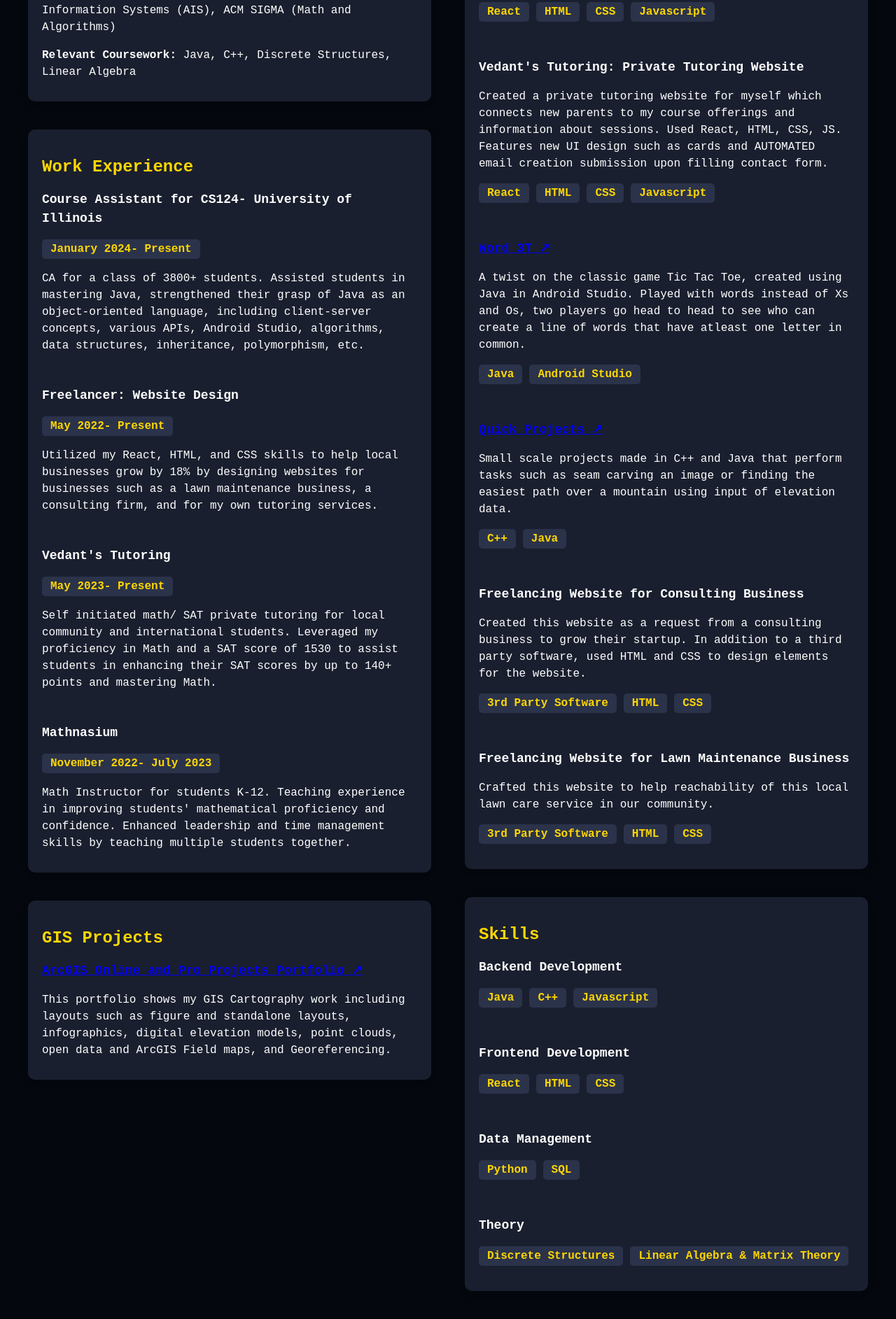
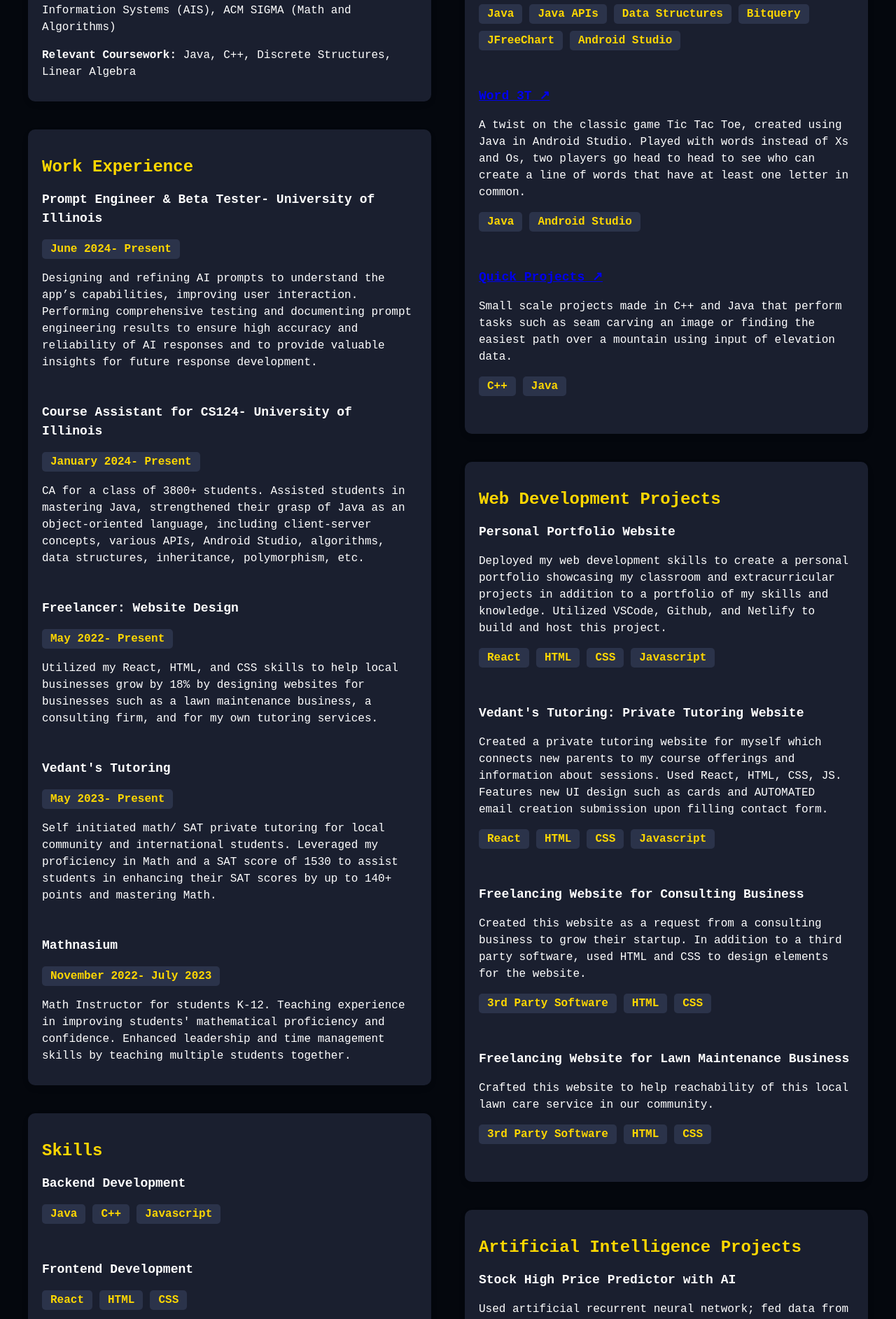
Before and after one commit to VedantCars2004/Personal-Portfolio, a React (Create React App) app: page / in a window 1280 px wide. Shown: the part 688-2573 px from the top of the page at 70% size. Built offline with nearby package versions, Linux system fonts and the light colour scheme.

Commit message:
Rearranged sections & added information

```diff
--- a/src/ProfilePage.js
+++ b/src/ProfilePage.js
@@ -1,16 +1,39 @@
-import React from 'react';
+import React, { useEffect } from 'react';
+import { Link } from 'react-router-dom';
 import LinkedinLogo from './Assets/linkedin_logo.png';
 import GithubLogo from './Assets/github_logo.png';
 import EmailLogo from './Assets/email_logo.png';
 import HandshakeLogo from './Assets/handshake_logo.png';
-import { useEffect } from 'react';
-import { Link } from 'react-router-dom';
-
+import projectsData from './bigprojects.json';
 
 const ProfilePage = () => {
     useEffect(() => {
         document.title = 'Vedant Gohel';
     }, []);
+
+    const renderProjects = (projectType) => {
+        return projectsData[projectType].map((project, index) => (
+            <div key={index}>
+                <h3>
+                    {project.link ? (
+                        <a href={project.link} target="_blank" rel="noopener noreferrer">{project.title} ↗</a>
+                    ) : (
+                        project.title
+                    )}
+                </h3>
+                <p>{project.description}</p>
+                {project.skills && (
+                    <ul>
+                        {project.skills.map((skill, skillIndex) => (
+                            <li key={skillIndex}>{skill}</li>
+                        ))}
+                    </ul>
+                )}
+                <br />
+            </div>
+        ));
+    };
+
     return (
         <div className='profile-container'>
             <div className='profile-info'>
@@ -22,19 +45,19 @@ const ProfilePage = () => {
                     I'm involved on campus as a Course Assistant for CS124, a member of Association for Information Systems (AIS),
                     and a member of ACM SIGMA (Math and Algorithms).
                 </h4>
-               <br></br>
+                <br />
                 <div className='social-links'>
-                   <a href = "https://www.linkedin.com/in/vedantgohel" target = "_blank" rel = "noopener noreferrer">
-                       <img src = {LinkedinLogo} alt  = "LinkedIn logo" />
+                    <a href="https://www.linkedin.com/in/vedantgohel" target="_blank" rel="noopener noreferrer">
+                        <img src={LinkedinLogo} alt="LinkedIn logo" />
                     </a>
-                   <a href = "https://github.com/VedantCars2004" target = "_blank" rel = "noopener noreferrer">
-                       <img src = {GithubLogo} alt  = "Github logo" />
+                    <a href="https://github.com/VedantCars2004" target="_blank" rel="noopener noreferrer">
+                        <img src={GithubLogo} alt="Github logo" />
                     </a>
-                   <a href = "https://app.joinhandshake.com/stu/users/50257339" target = "_blank" rel = "noopener noreferrer">
-                       <img src = {HandshakeLogo} alt  = "Handshake logo" />
+                    <a href="https://app.joinhandshake.com/stu/users/50257339" target="_blank" rel="noopener noreferrer">
+                        <img src={HandshakeLogo} alt="Handshake logo" />
                     </a>
-                   <a href = "https://mail.google.com/mail/u/0/#inbox?compose=CllgCKCDkzdzvvTfJVQBNwLQJpDxLjzGrNdbHhGhXSMspHbTHZQfjwHsxXBmPMKdmXHCSKkZmCL" target = "_blank" rel = "noopener noreferrer">
-                       <img src = {EmailLogo} alt  = "Email logo" />
+                    <a href="https://mail.google.com/mail/u/0/#inbox?compose=CllgCKCDkzdzvvTfJVQBNwLQJpDxLjzGrNdbHhGhXSMspHbTHZQfjwHsxXBmPMKdmXHCSKkZmCL" target="_blank" rel="noopener noreferrer">
+                        <img src={EmailLogo} alt="Email logo" />
                     </a>
                 </div>
             </div>
@@ -49,101 +72,34 @@ const ProfilePage = () => {
                 </div>
                 <div className='experience'>
                     <h2>Work Experience</h2>
+                    <h3>Prompt Engineer & Beta Tester- University of Illinois</h3>
+                    <ul><li>June 2024- Present</li></ul>
+                    <p>Designing and refining AI prompts to understand the app’s capabilities, improving user interaction. Performing comprehensive testing and documenting prompt engineering results to ensure high accuracy and reliability of AI responses and to provide valuable insights for future response development.
+                    </p>
+                    <br />
                     <h3>Course Assistant for CS124- University of Illinois</h3>
                     <ul><li>January 2024- Present</li></ul>
                     <p>CA for a class of 3800+ students. Assisted students in mastering Java, strengthened their grasp of Java as an object-oriented language,
                         including client-server concepts, various APIs, Android Studio, algorithms, data structures, inheritance, polymorphism, etc.
                     </p>
-                   <br></br>
+                    <br />
                     <h3>Freelancer: Website Design</h3>
                     <ul><li>May 2022- Present</li></ul>
                     <p>Utilized my React, HTML, and CSS skills to help local businesses grow by 18% by designing websites for businesses such as a lawn maintenance business,
                         a consulting firm, and for my own tutoring services.
                     </p>
-                   <br></br>
+                    <br />
                     <h3>Vedant's Tutoring</h3>
                     <ul><li>May 2023- Present</li></ul>
                     <p>Self initiated math/ SAT private tutoring for local community and international students.
                         Leveraged my proficiency in Math and a SAT score of 1530 to assist students in enhancing their SAT scores by up to 140+ points and mastering Math.
                     </p>
-                   <br></br>
+                    <br />
                     <h3>Mathnasium</h3>
                     <ul><li>November 2022- July 2023</li></ul>
                     <p>Math Instructor for students K-12. Teaching experience in improving students' mathematical proficiency
                         and confidence. Enhanced leadership and time management skills by teaching multiple students together.
                     </p>
-               </div>
-               <div className='gis-projects'>
-                    <h2>GIS Projects</h2>
-                    <h3><a href="https://storymaps.arcgis.com/stories/cb7e27c3c8734e9aa2c0fe6358040810" target="_blank" rel="noopener noreferrer">ArcGIS Online and Pro Projects Portfolio ↗</a></h3>
-                    <p>This portfolio shows my GIS Cartography work including layouts such as figure and standalone layouts, infographics, digital elevation models, point clouds,
-                         open data and ArcGIS Field maps, and Georeferencing.</p>
-                </div>
-           </div>
-
-
-           <div className='sections-right'>
-               <div className='projects'>
-                   <h2>Projects</h2>
-                   <h3>Personal Portfolio Website</h3>
-                   <p>Deployed my web developement skills to create a personal portfolio showcasing my classroom and extracurricular projects in addition to a portfolio
-          of my skills and knowledge. Utilized VSCode, Github, and Netlify to build and host this project.
-                   </p>
-                   <ul>
-                       <li>React</li>
-                       <li>HTML</li>
-                       <li>CSS</li>
-                       <li>Javascript</li>
-                   </ul>
-                   <br></br>
-                   <h3>Vedant's Tutoring: Private Tutoring Website</h3>
-                   <p>Created a private tutoring website for myself which connects new parents to my course offerings and information about sessions. Used React, HTML, CSS, JS.
-                    Features new UI design such as cards and AUTOMATED email creation submission upon filling contact form.</p>
-                   <ul>
-                       <li>React</li>
-                       <li>HTML</li>
-                       <li>CSS</li>
-                       <li>Javascript</li>
-                   </ul>
-                   <br></br>
-
-                   <Link to="https://github.com/VedantCars2004/Word3T"><h3>Word 3T ↗</h3></Link>
-                   <p>A twist on the classic game Tic Tac Toe, created using Java in Android Studio. Played
-                    with words instead of Xs and Os, two players go head to head to see who can create a line of
-                    words that have atleast one letter in common.
-                   </p>
-                   <ul>
-                       <li>Java</li>
-                       <li>Android Studio</li>
-                   </ul>
-                   <br></br>
-                   <Link to="/projects"><h3>Quick Projects ↗</h3></Link>
-                   <p>Small scale projects made in C++ and Java that perform tasks such as seam carving an image or finding the
-                       easiest path over a mountain using input of elevation data.
-                   </p>
-                   <ul>
-                       <li>C++</li>
-                       <li>Java</li>
-                   </ul>
-                   <br></br>
-                   <h3>Freelancing Website for Consulting Business</h3>
-                   <p>Created this website as a request from a consulting business to grow their startup. In addition to a third party software, used HTML and CSS to design elements
-          for the website.
-                   </p>
-                   <ul>
-                       <li>3rd Party Software</li>
-                       <li>HTML</li>
-                       <li>CSS</li>
-                   </ul>
-                   <br></br>
-                   <h3>Freelancing Website for Lawn Maintenance Business</h3>
-                   <p>Crafted this website to help reachability of this local lawn care service in our community.
-                   </p>
-                   <ul>
-                       <li>3rd Party Software</li>
-                       <li>HTML</li>
-                       <li>CSS</li>
-                   </ul>
                 </div>
                 <div className='skills'>
                     <h2>Skills</h2>
@@ -153,30 +109,52 @@ const ProfilePage = () => {
                         <li>C++</li>
                         <li>Javascript</li>
                     </ul>
-                   <br></br>
+                    <br />
                     <h3>Frontend Development</h3>
                     <ul>
                         <li>React</li>
                         <li>HTML</li>
                         <li>CSS</li>
                     </ul>
-                   <br></br>
-                   <h3>Data Management</h3>
+                    <br />
+                    <h3>Data Science/ Information Science</h3>
                     <ul>
                         <li>Python</li>
                         <li>SQL</li>
+                        <li>Artifical Intelligence</li>
                     </ul>
-                   <br></br>
+                    <br />
                     <h3>Theory</h3>
                     <ul>
                         <li>Discrete Structures</li>
                         <li>Linear Algebra & Matrix Theory</li>
+                        <li>Statistics and Probability- CS</li>
+                        <li>Data Structures & OOP</li>
                     </ul>
                 </div>
+            </div>
+
+            <div className='sections-right'>
+            <div className='software-engineering-projects'>
+                    <h2>Software Engineering Projects</h2>
+                    {renderProjects('softwareEngineering')}
+                </div>
+                <div className='web-development-projects'>
+                    <h2>Web Development Projects</h2>
+                    {renderProjects('webDevelopment')}
+                </div>
+                <div className='ai-projects'>
+                    <h2>Artificial Intelligence Projects</h2>
+                    {renderProjects('ai')}
+                </div>
+                <div className='gis-projects'>
+                    <h2>Geographic Information Science Projects</h2>
+                    {renderProjects('gis')}
+                </div>
+
             </div>
         </div>
     );
 };
 
-
 export default ProfilePage;
--- /dev/null
+++ b/src/bigprojects.json
@@ -0,0 +1,61 @@
+{
+    "softwareEngineering": [
+      {
+        "title": "(In Progress)- Budget App with Cryptocurrency Tracking",
+        "link": "",
+        "description": "Working on a group project to create a Java budgeting application with Cryptocurrency tracking. App gives insights into your spendings and savings, through APIs such as JFreeChart and Bitquery",
+        "skills": ["Java","Java APIs", "Data Structures", "Bitquery", "JFreeChart", "Android Studio"]
+      },
+      {
+        "title": "Word 3T",
+        "link": "https://github.com/VedantCars2004/Word3T",
+        "description": "A twist on the classic game Tic Tac Toe, created using Java in Android Studio. Played with words instead of Xs and Os, two players go head to head to see who can create a line of words that have at least one letter in common.",
+        "skills": ["Java", "Android Studio"]
+      },
+      {
+        "title": "Quick Projects",
+        "link": "/projects",
+        "description": "Small scale projects made in C++ and Java that perform tasks such as seam carving an image or finding the easiest path over a mountain using input of elevation data.",
+        "skills": ["C++", "Java"]
+      }
+    ],
+    "webDevelopment": [
+      {
+        "title": "Personal Portfolio Website",
+        "description": "Deployed my web development skills to create a personal portfolio showcasing my classroom and extracurricular projects in addition to a portfolio of my skills and knowledge. Utilized VSCode, Github, and Netlify to build and host this project.",
+        "skills": ["React", "HTML", "CSS", "Javascript"]
+      },
+      {
+        "title": "Vedant's Tutoring: Private Tutoring Website",
+        "description": "Created a private tutoring website for myself which connects new parents to my course offerings and information about sessions. Used React, HTML, CSS, JS. Features new UI design such as cards and AUTOMATED email creation submission upon filling contact form.",
+        "skills": ["React", "HTML", "CSS", "Javascript"]
+      },
+      {
+        "title": "Freelancing Website for Consulting Business",
+        "description": "Created this website as a request from a consulting business to grow their startup. In addition to a third party software, used HTML and CSS to design elements for the website.",
+        "skills": ["3rd Party Software", "HTML", "CSS"]
+      },
+      {
+        "title": "Freelancing Website for Lawn Maintenance Business",
+        "description": "Crafted this website to help reachability of this local lawn care service in our community.",
+        "skills": ["3rd Party Software", "HTML", "CSS"]
+      }
+    ],
+    "gis": [
+      {
+        "title": "ArcGIS Online and Pro Projects Portfolio",
+        "link": "https://storymaps.arcgis.com/stories/cb7e27c3c8734e9aa2c0fe6358040810",
+        "description": "This portfolio shows my GIS Cartography work including layouts such as figure and standalone layouts, infographics, digital elevation models, point clouds, open data and ArcGIS Field maps, and Georeferencing."
+      }
+    ],
+    "ai": [
+      {
+        "title": "Stock High Price Predictor with AI",
+      "description": "Used artificial recurrent neural network; fed data from the past 12 years to predict a firm’s high stock price used Python and libraries such as NumPy, TensorFlow, and Keras.",
+      "skills": ["Python", "TensorFlow", "Keras", "Application Programming Interfaces (API)", "Python Libraries", "Artificial Intelligence (AI)]"]},
+      {
+        "title": "eCarBot (Artificial Intelligence)",
+      "description": "Built a prompt engineering AI Bot which parses huge articles through web scraping about electric cars. Allows users to ask questions to the bot, which it answers by indexing sentences and finding relevant lines.",
+      "skills": ["Python (Programming Language)", "Web Scraping", "Artificial Intelligence (AI)"]
+}]
+  }
```
Lines whose indentation alone changed are shown as unchanged.
